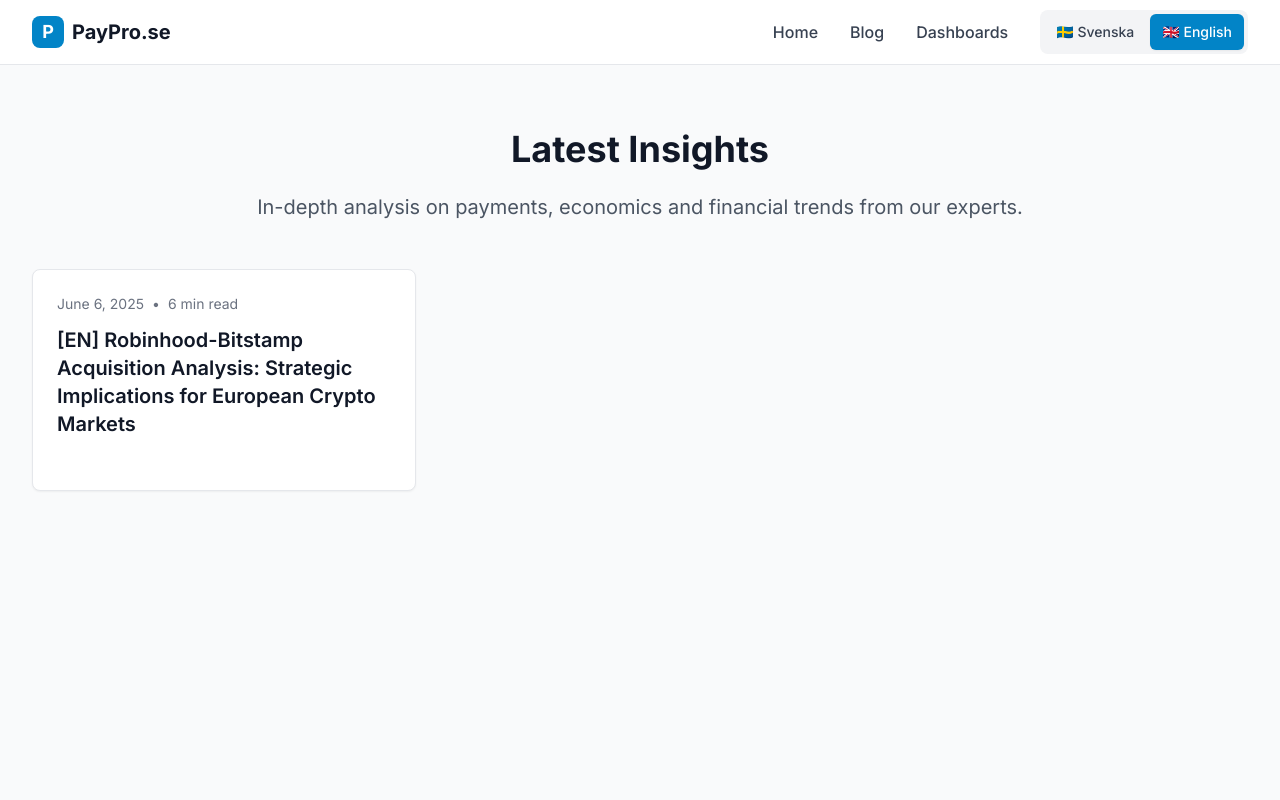
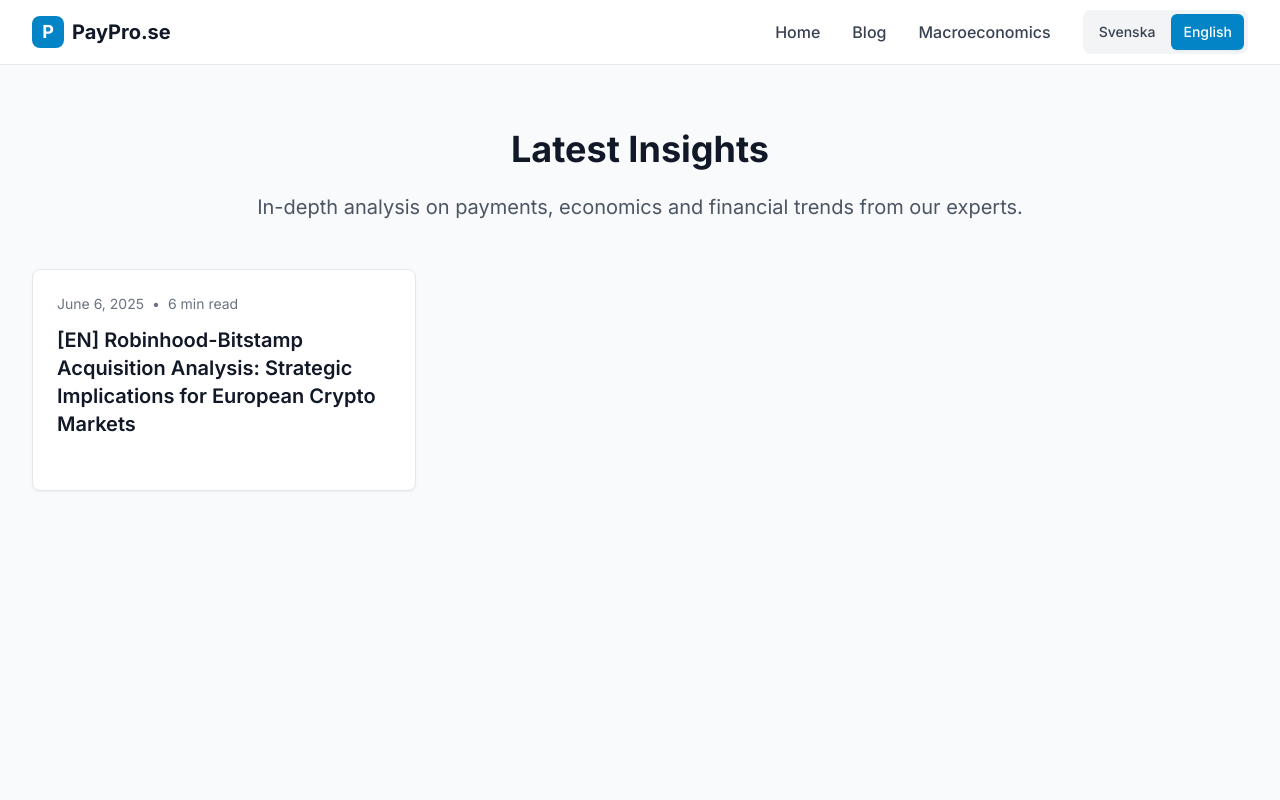
Before and after one commit to manpro/paypro-se, a Next.js app: page /en/blog in a window 1280 px wide. Shown: the top 800 px of the page. Built offline with nearby package versions, Linux system fonts and the light colour scheme.

Commit message:
UI Improvements: Fix navigation 404s, new favicon, clean language switcher - Remove non-existent dashboard links (swish/global) - Add modern SVG favicon with blue P - Remove flag emojis from language switcher - Keep only existing pages in navigation

```diff
--- a/app/[locale]/layout.tsx
+++ b/app/[locale]/layout.tsx
@@ -24,7 +24,8 @@ export default function RootLayout({
   return (
     <html lang={params.locale}>
       <head>
-        <link rel="icon" href="/favicon.ico" />
+        <link rel="icon" href="/favicon.svg" type="image/svg+xml" />
+        <link rel="icon" href="/favicon.ico" sizes="any" />
       </head>
       <body className={inter.className}>
         {children}
--- a/components/layout/Header.tsx
+++ b/components/layout/Header.tsx
@@ -31,21 +31,7 @@ const Header = ({ locale }: HeaderProps) => {
   const navigation = [
     { name: t('nav.home'), href: getLocalizedHref('/') },
     { name: t('nav.blog'), href: getLocalizedHref('/blog') },
-    {
-      name: t('nav.dashboards'),
-      href: '#',
-      children: [
     { name: t('nav.macro'), href: getLocalizedHref('/dashboards/makro') },
-        {
-          name: currentLocale === 'sv' ? 'Svenska Betalningar' : 'Swedish Payments',
-          href: getLocalizedHref('/dashboards/swish')
-        },
-        {
-          name: currentLocale === 'sv' ? 'Globala Trender' : 'Global Trends',
-          href: getLocalizedHref('/dashboards/global')
-        },
-      ]
-    },
   ]
 
   return (
@@ -64,35 +50,13 @@ const Header = ({ locale }: HeaderProps) => {
           <div className="hidden md:flex items-center space-x-8">
             <nav className="flex items-center space-x-8">
               {navigation.map((item) => (
-                <div key={item.name} className="relative group">
-                  {item.children ? (
-                    <>
-                      <button className="text-gray-700 hover:text-paypro-600 font-medium transition-colors">
-                        {item.name}
-                      </button>
-                      <div className="absolute top-full left-0 mt-2 w-48 bg-white rounded-lg shadow-lg border border-gray-200 opacity-0 invisible group-hover:opacity-100 group-hover:visible transition-all duration-200">
-                        <div className="py-2">
-                          {item.children.map((child) => (
                 <Link
-                              key={child.name}
-                              href={child.href}
-                              className="block px-4 py-2 text-sm text-gray-700 hover:bg-paypro-50 hover:text-paypro-600"
-                            >
-                              {child.name}
-                            </Link>
-                          ))}
-                        </div>
-                      </div>
-                    </>
-                  ) : (
-                    <Link
+                  key={item.name}
                   href={item.href}
                   className="text-gray-700 hover:text-paypro-600 font-medium transition-colors"
                 >
                   {item.name}
                 </Link>
-                  )}
-                </div>
               ))}
             </nav>
 
@@ -120,33 +84,14 @@ const Header = ({ locale }: HeaderProps) => {
           <div className="md:hidden py-4 border-t border-gray-200">
             <div className="space-y-2">
               {navigation.map((item) => (
-                <div key={item.name}>
-                  {item.children ? (
-                    <>
-                      <div className="px-3 py-2 text-sm font-medium text-gray-900">{item.name}</div>
-                      <div className="pl-6 space-y-1">
-                        {item.children.map((child) => (
                 <Link
-                            key={child.name}
-                            href={child.href}
-                            className="block px-3 py-2 text-sm text-gray-600 hover:text-paypro-600"
-                            onClick={() => setIsMenuOpen(false)}
-                          >
-                            {child.name}
-                          </Link>
-                        ))}
-                      </div>
-                    </>
-                  ) : (
-                    <Link
+                  key={item.name}
                   href={item.href}
                   className="block px-3 py-2 text-sm font-medium text-gray-700 hover:text-paypro-600"
                   onClick={() => setIsMenuOpen(false)}
                 >
                   {item.name}
                 </Link>
-                  )}
-                </div>
               ))}
 
               {/* Mobile Language Switcher */}
--- a/components/layout/LanguageSwitcher.tsx
+++ b/components/layout/LanguageSwitcher.tsx
@@ -46,7 +46,7 @@ export default function LanguageSwitcher({ currentLocale }: LanguageSwitcherProp
           }`}
           title={locale === 'sv' ? 'Byt till svenska' : 'Switch to English'}
         >
-          {locale === 'sv' ? '🇸🇪 Svenska' : '🇬🇧 English'}
+          {locale === 'sv' ? 'Svenska' : 'English'}
         </Link>
       ))}
     </div>
```
Also changed, not shown: public/favicon.svg (added). Lines whose indentation alone changed are shown as unchanged.
